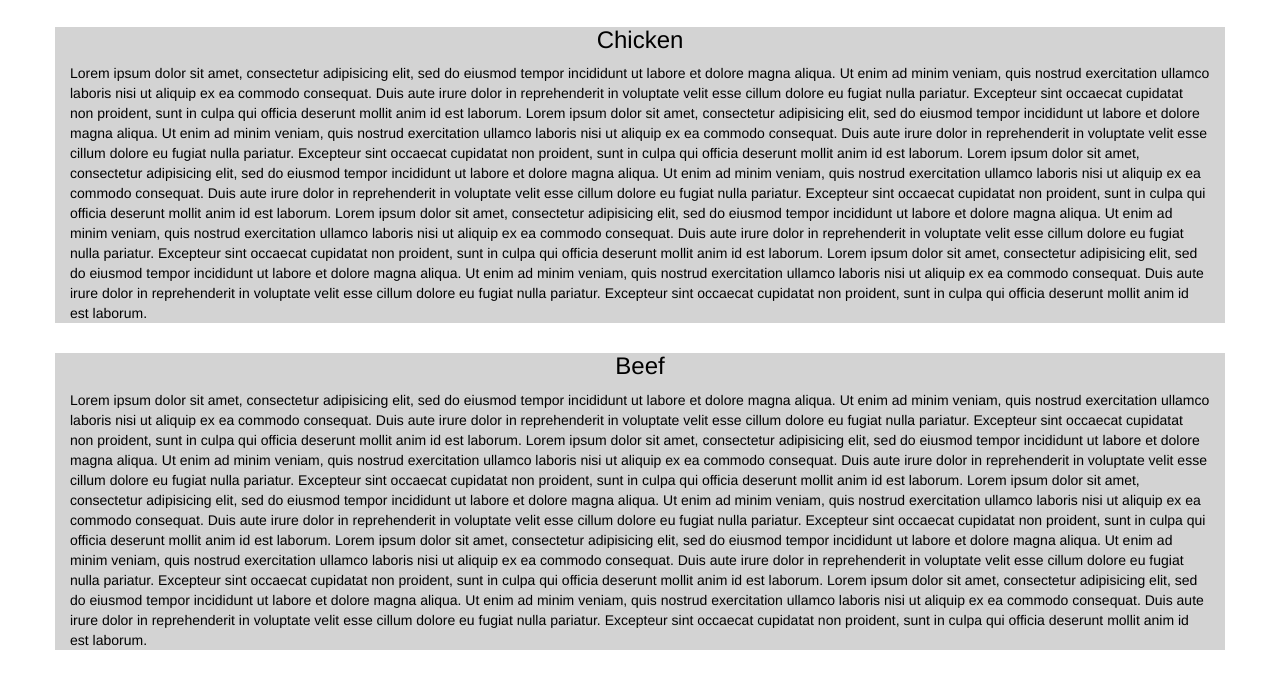
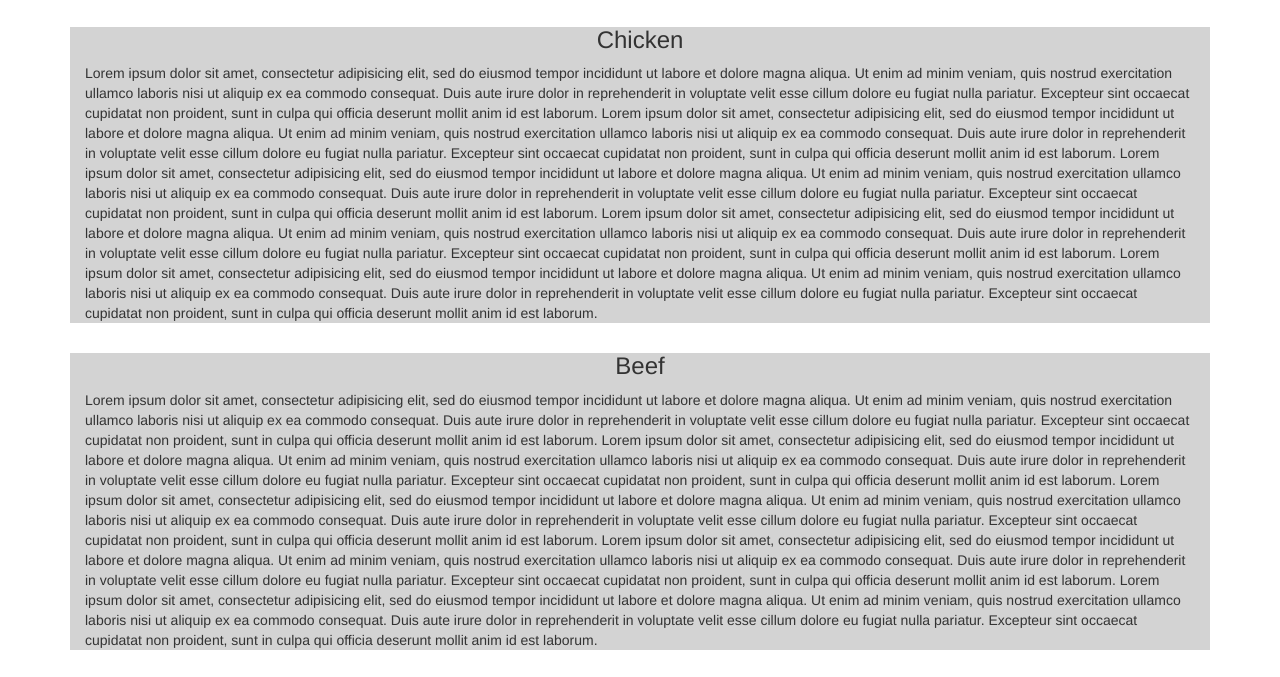
Before and after one commit to volovi/Module-3-Coding-Assignment, a plain HTML site: page module-3-solution/index.html in a window 1280 px wide. Shown: the part 108-785 px from the top of the page. Drawn offline with Linux system fonts and the light colour scheme.

Commit message:
a few improvements

```diff
--- a/module-3-solution/css/styles.css
+++ b/module-3-solution/css/styles.css
@@ -25,9 +25,8 @@
 .navbar-header button.navbar-toggle, .navbar-header .icon-bar {
 	border: 1px solid gray;
 }
-section {
+.menu-option {
 	background-color: lightGray;
-	margin: 0px -15px 0px -15px;
-	padding: 0px 15px 0px 15px;
-	color: black;
+	padding-left: 15px;
+	padding-right: 15px;
 }
--- a/module-3-solution/index.html
+++ b/module-3-solution/index.html
@@ -40,10 +40,10 @@
 
   <h2 class="text-center">Our menu</h2>
 
-  <div id="main-content" class="container">
-    <div class="row">
+  <div class="container">
+    <section class="row">
       <div class="col-xs-12">
-        <section>
+        <div class="menu-option">
           <h3 id="chicken" class="text-center">Chicken</h3>
           <p>Lorem ipsum dolor sit amet, consectetur adipisicing elit, sed do eiusmod
           tempor incididunt ut labore et dolore magna aliqua. Ut enim ad minim veniam,
@@ -75,10 +75,10 @@
           consequat. Duis aute irure dolor in reprehenderit in voluptate velit esse
           cillum dolore eu fugiat nulla pariatur. Excepteur sint occaecat cupidatat non
           proident, sunt in culpa qui officia deserunt mollit anim id est laborum.</p>
-        </section>
+        </div>
       </div>
       <div class="col-xs-12">
-        <section>
+        <div class="menu-option">
           <h3 id="beef" class="text-center">Beef</h3>
           <p>Lorem ipsum dolor sit amet, consectetur adipisicing elit, sed do eiusmod
           tempor incididunt ut labore et dolore magna aliqua. Ut enim ad minim veniam,
@@ -110,10 +110,10 @@
           consequat. Duis aute irure dolor in reprehenderit in voluptate velit esse
           cillum dolore eu fugiat nulla pariatur. Excepteur sint occaecat cupidatat non
           proident, sunt in culpa qui officia deserunt mollit anim id est laborum.</p>
-        </section>
+        </div>
       </div>
       <div class="col-xs-12">
-        <section>
+        <div class="menu-option">
           <h3 id="sushi" class="text-center">Sushi</h3>
           <p>Lorem ipsum dolor sit amet, consectetur adipisicing elit, sed do eiusmod
           tempor incididunt ut labore et dolore magna aliqua. Ut enim ad minim veniam,
@@ -145,9 +145,9 @@
           consequat. Duis aute irure dolor in reprehenderit in voluptate velit esse
           cillum dolore eu fugiat nulla pariatur. Excepteur sint occaecat cupidatat non
           proident, sunt in culpa qui officia deserunt mollit anim id est laborum.</p>
-        </section>
+        </div>
       </div>
-    </div>
+    </section>
   </div>
 
   <!-- jQuery (Bootstrap JS plugins depend on it) -->
```
